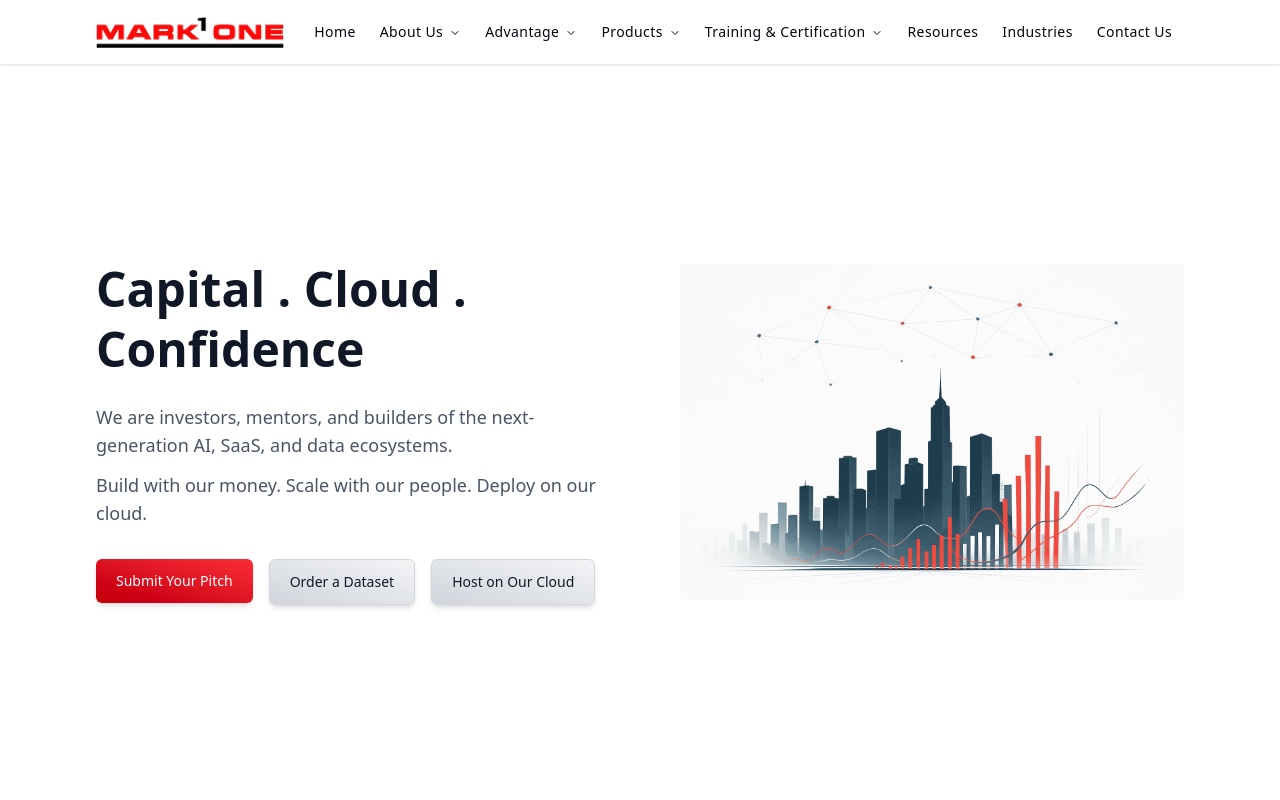
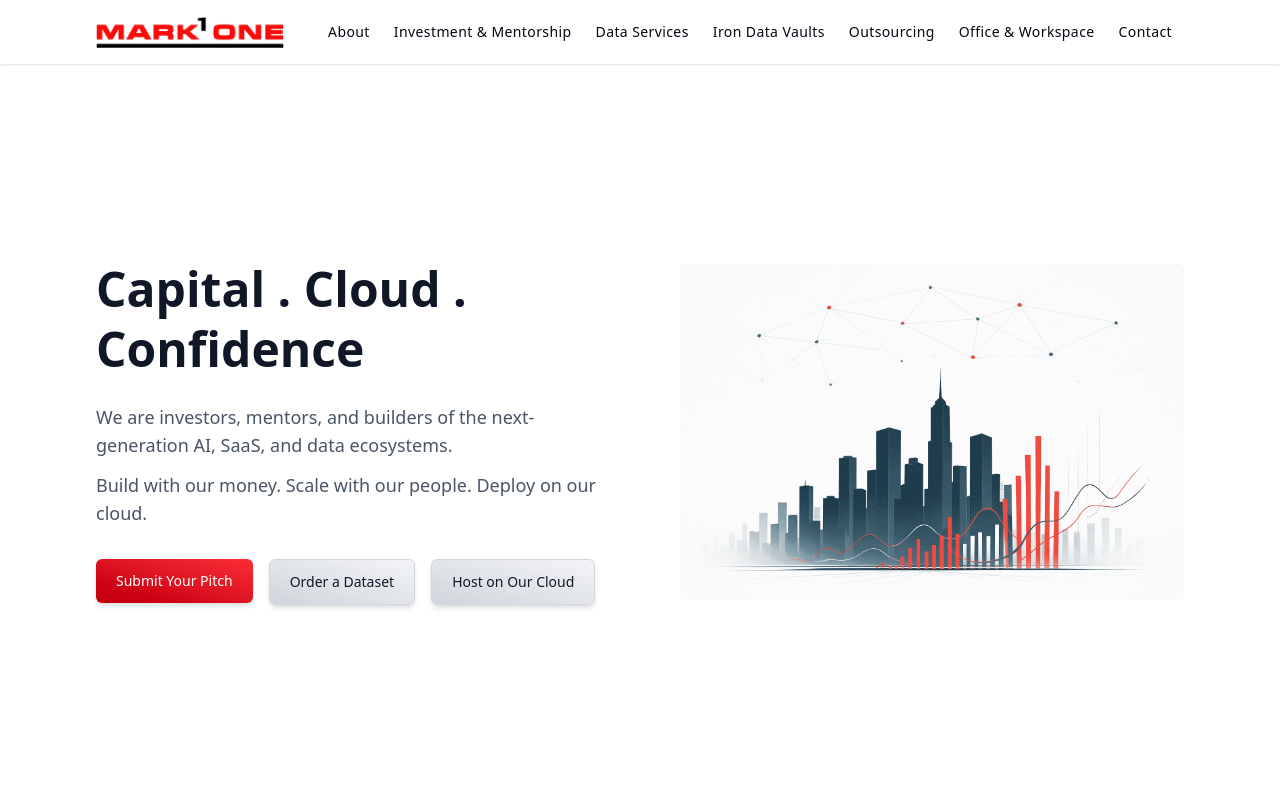
Before and after one commit to Mark-One-Technocoms/mark-one, a React (Vite) app: page / in a window 1280 px wide. Shown: the top 800 px of the page. Built offline with nearby package versions, Linux system fonts and the light colour scheme.

Commit message:
add new content in header section

```diff
--- a/src/components/Header/Header.jsx
+++ b/src/components/Header/Header.jsx
@@ -21,7 +21,6 @@ import {
   CollapsibleTrigger,
 } from "@/components/ui/collapsible";
 import { Button as IconButton } from "@/components/ui/button";
-import { Button } from "../";
 import { DialogTitle, DialogDescription } from "@/components/ui/dialog";
 import { Menu, ChevronDown } from "lucide-react";
 import { navItems } from "../../constants";
@@ -47,7 +46,11 @@ const Header = () => {
         {/* Logo or Brand Name - Visible on all screens */}
         <div className="flex-shrink-0">
           <Link to="/">
-            <img src={Logo} alt="Mark One" className="h-12 py-2" />
+            <img
+              src={Logo}
+              alt="Mark One"
+              className="h-12 lg:h-10 xl:h-12 py-2"
+            />
           </Link>
         </div>
 
--- a/src/constants.js
+++ b/src/constants.js
@@ -16,82 +16,33 @@ import {
 } from "lucide-react";
 
 export const navItems = [
-  { id: 1, label: "Home", to: "/" },
+  {
+    id: 1,
+    label: "About",
+    to: "about",
+  },
   {
     id: 2,
-    label: "About Us",
-    to: "",
-    items: [
-      { id: 1, label: "Our Story", to: "our-story" },
-      {
-        id: 2,
-        label: "Core Values & Strategy",
-        to: "core-values-and-strategy",
-      },
-      { id: 3, label: "Leadership", to: "leadership" },
-      { id: 4, label: "Careers", to: "careers" },
-    ],
+    label: "Investment & Mentorship",
+    to: "investment-and-mentorship",
   },
   {
     id: 3,
-    label: "Advantage",
-    to: "",
-    items: [
-      { id: 1, label: "Overview", to: "overview" },
-      { id: 2, label: "Value Proposition", to: "value-proposition" },
-      { id: 3, label: "Delivery Models", to: "delivery-models" },
-      {
-        id: 4,
-        label: "research-infrastructure",
-        to: "research-infrastructure",
-      },
-      {
-        id: 5,
-        label: "Certifications and Compliance",
-        to: "certifications-and-compliance",
-      },
-    ],
+    label: "Data Services",
+    to: "data-services",
   },
   {
     id: 4,
-    label: "Products",
-    to: "",
-    items: [
-      { id: 1, label: "Knowledge Services", to: "knowledge-services" },
-      { id: 2, label: "Information Services", to: "information-services" },
-      { id: 3, label: "Transaction Processing", to: "transaction-processing" },
-    ],
+    label: "Iron Data Vaults",
+    to: "iron-data-vaults",
   },
   {
     id: 5,
-    label: "Training & Certification",
-    to: "",
-    items: [
-      { id: 1, label: "Overview", to: "overview" },
-      { id: 2, label: "Management Roles", to: "management-roles" },
-      { id: 3, label: "Supervisory Roles", to: "supervisory-roles" },
-      { id: 4, label: "Frontline Roles", to: "frontline-roles" },
-      {
-        id: 5,
-        label: "Frontline Certification",
-        to: "frontline-certification",
-      },
-      {
-        id: 6,
-        label: "Designing & Analyzing Customer Satisfaction",
-        to: "designing-and-analyzing-customer-satisfaction",
-      },
-      {
-        id: 7,
-        label: "Designing and Managing Mystery Shopper Program",
-        to: "designing-and-managing-mystery-shopper-program",
-      },
-      { id: 8, label: "Full Course Listing", to: "full-course-listing" },
-    ],
+    label: "Outsourcing",
+    to: "outsourcing",
   },
-  { id: 6, label: "Resources", to: "resources" },
-  { id: 7, label: "Industries", to: "industries" },
-  { id: 8, label: "Contact Us", to: "contact" },
+  { id: 6, label: "Office & Workspace", to: "office-and-workspace" },
+  { id: 7, label: "Contact", to: "contact" },
 ];
 
 export const socialMediaLinks = [
```
